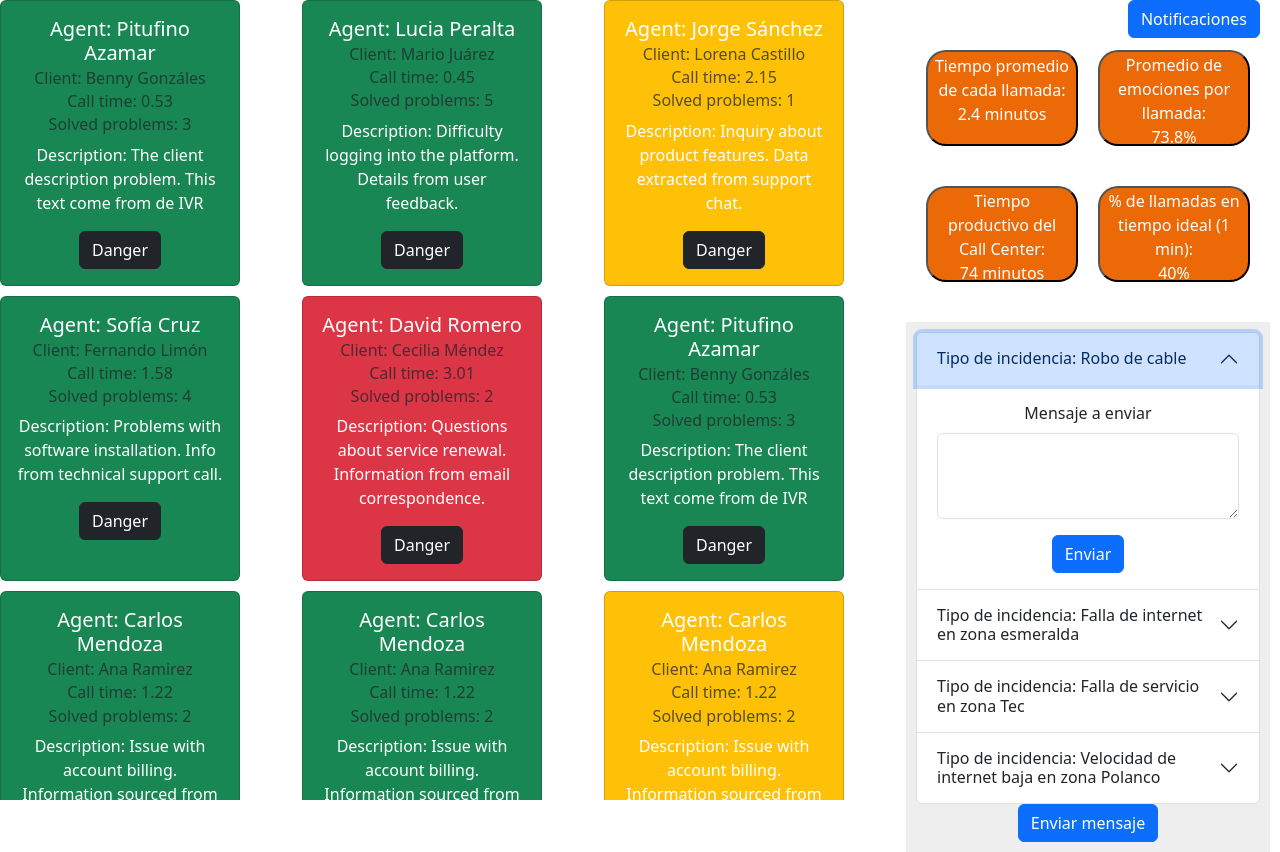
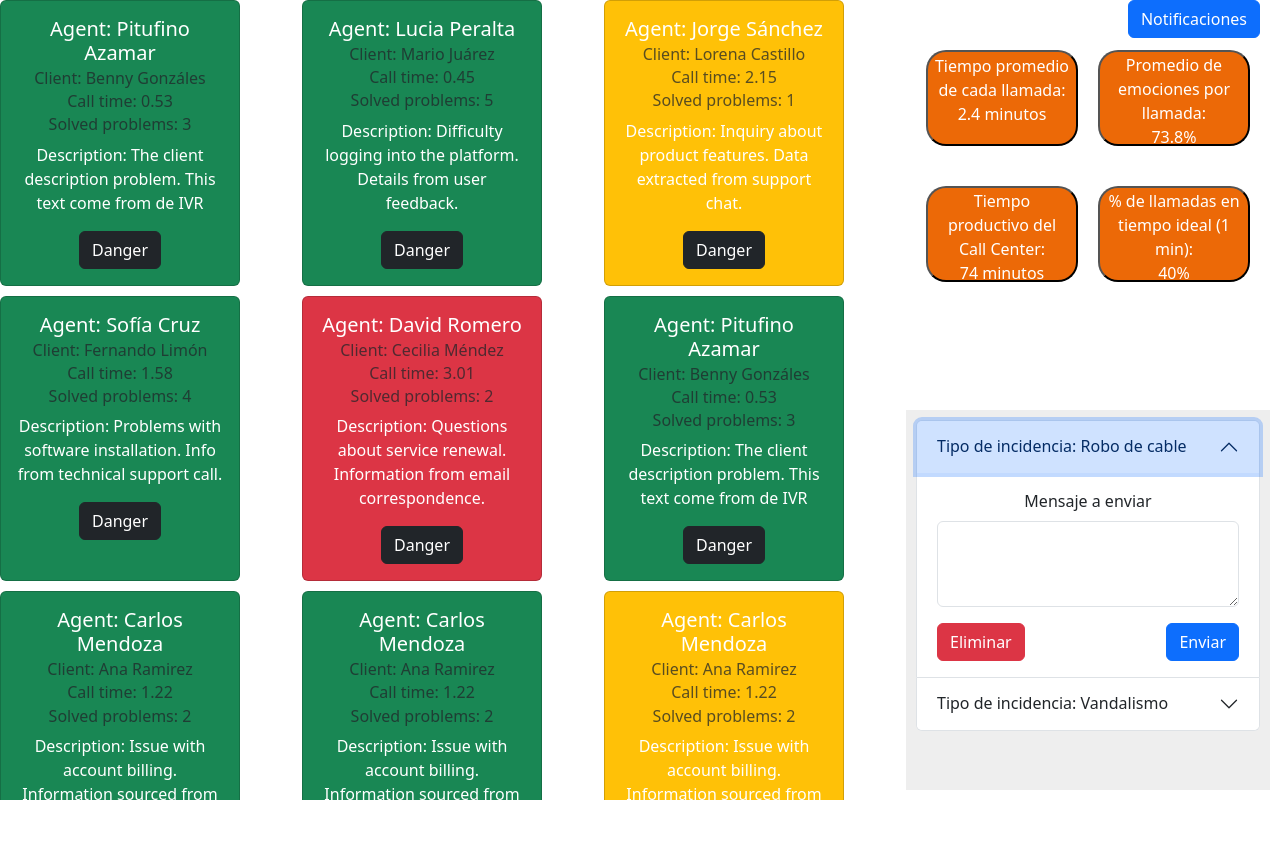
Before and after one commit to Bernardo0173/supint, a React (Create React App) app: page / in a window 1280 px wide. Both pictures are taken after a click on the button "Tipo de incidencia: Robo de cable". After the commit the page ends 800 px from the top, so only its background shows below. Built offline with nearby package versions, Linux system fonts and the light colour scheme.

Commit message:
Map ValInc
Se agrega la función de map al componente ValInc y tambien se le agrega el botón de eliminar

```diff
--- a/src/components/MainScreen.js
+++ b/src/components/MainScreen.js
@@ -1,10 +1,11 @@
-import React from "react";
+import React, { useState } from "react";
 import "../styles/mainScreen.css"; // Asegúrate de tener este archivo CSS en la misma carpeta
 import 'bootstrap/dist/css/bootstrap.min.css';
 import AgenteCard from "./AgenteCard";
 import Stats from './Stats';
 import NotificationsOffCanvas from './NotificationsOffCanvas';
 import ValInc from './ValInc';
+import Accordion from 'react-bootstrap/Accordion';
 import ButPopMens from './ButPopMens';
 
 const MainScreen = () => {
@@ -20,6 +21,17 @@ const MainScreen = () => {
     { name: "Carlos Mendoza", client: "Ana Ramirez", callTime: "1.22", problemsSolved: 2, description: "Issue with account billing. Information sourced from customer call.", style: "bg-warning text-white" },
     { name: "Carlos Mendoza", client: "Ana Ramirez", callTime: "1.22", problemsSolved: 2, description: "Issue with account billing. Information sourced from customer call.", style: "bg-danger text-white" }
   ];
+
+  const initialInc = [
+    { id: 0, tipoIncidencia: "Robo de cable" },
+    { id: 1, tipoIncidencia: "Vandalismo" },
+  ];
+
+  const [inc, setInc] = useState(initialInc);
+
+  const handleDelete = (id) => {
+    setInc(inc.filter(incidencia => incidencia.id !== id));
+  };
 
   return (
     <div className="main-container">
@@ -41,8 +53,20 @@ const MainScreen = () => {
           <Stats /> {/* Aquí se renderiza el componente Stats */}
         </div>
         <div className="bottom-section">
-          <ValInc /> {/* Aquí se renderiza el componente Reporte */}
-          <ButPopMens />
+          {inc.length === 0 ? (
+            <p>No hay reportes de incidencias por el momento</p>
+          ) : (
+            <Accordion>
+              {inc.map((incidencia) => (
+                <ValInc
+                  key={incidencia.id}
+                  eventKey={incidencia.id.toString()}
+                  tipoIncidencia={incidencia.tipoIncidencia}
+                  onDelete={() => handleDelete(incidencia.id)}
+                />
+              ))}
+            </Accordion>
+          )}
         </div>
       </div>
       <NotificationsOffCanvas />
--- a/src/components/ValInc.js
+++ b/src/components/ValInc.js
@@ -3,24 +3,23 @@ import Accordion from 'react-bootstrap/Accordion';
 import Form from 'react-bootstrap/Form';
 import Button from 'react-bootstrap/Button';
 
-function ValInc() {
+function ValInc({ tipoIncidencia, eventKey, onDelete }) {
   const [message, setMessage] = useState("");
   const [buttonText, setButtonText] = useState("Enviar");
 
   const handleSend = () => {
-    // Aquí puedes manejar el envío del mensaje
     setButtonText("Enviando...");
     setTimeout(() => {
+      alert('Mensaje enviado: ' + message);
       setButtonText("Enviar");
-      alert('Mensaje enviado: ' + message); // Simula el envío del mensaje
       setMessage("");
-    }, 2000); // Simula un envío de 2 segundos
+      onDelete();  // Eliminar la incidencia después de enviar el mensaje
+    }, 2000);
   };
 
   return (
-    <Accordion>
-      <Accordion.Item eventKey="0">
-        <Accordion.Header>Tipo de incidencia: Robo de cable</Accordion.Header>
+    <Accordion.Item eventKey={eventKey}>
+      <Accordion.Header>Tipo de incidencia: {tipoIncidencia}</Accordion.Header>
       <Accordion.Body>
         <Form>
           <Form.Group className="mb-3" controlId="exampleForm.ControlTextarea1">
@@ -32,70 +31,17 @@ function ValInc() {
               onChange={(e) => setMessage(e.target.value)}
             />
           </Form.Group>
+          <div className="d-flex justify-content-between">
+            <Button variant="danger" onClick={onDelete}>
+              Eliminar
+            </Button>
             <Button variant="primary" onClick={handleSend}>
               {buttonText}
             </Button>
+          </div>
         </Form>
       </Accordion.Body>
     </Accordion.Item>
-      <Accordion.Item eventKey="1">
-        <Accordion.Header>Tipo de incidencia: Falla de internet en zona esmeralda</Accordion.Header>
-        <Accordion.Body>
-          <Form>
-            <Form.Group className="mb-3" controlId="exampleForm.ControlTextarea1">
-              <Form.Label>Mensaje a enviar</Form.Label>
-              <Form.Control
-                as="textarea"
-                rows={3}
-                value={message}
-                onChange={(e) => setMessage(e.target.value)}
-              />
-            </Form.Group>
-            <Button variant="primary" onClick={handleSend}>
-              {buttonText}
-            </Button>
-          </Form>
-        </Accordion.Body>
-      </Accordion.Item>
-      <Accordion.Item eventKey="2">
-        <Accordion.Header>Tipo de incidencia: Falla de servicio en zona Tec </Accordion.Header>
-        <Accordion.Body>
-          <Form>
-            <Form.Group className="mb-3" controlId="exampleForm.ControlTextarea1">
-              <Form.Label>Mensaje a enviar</Form.Label>
-              <Form.Control
-                as="textarea"
-                rows={3}
-                value={message}
-                onChange={(e) => setMessage(e.target.value)}
-              />
-            </Form.Group>
-            <Button variant="primary" onClick={handleSend}>
-              {buttonText}
-            </Button>
-          </Form>
-        </Accordion.Body>
-      </Accordion.Item>
-      <Accordion.Item eventKey="3">
-        <Accordion.Header>Tipo de incidencia: Velocidad de internet baja en zona Polanco </Accordion.Header>
-        <Accordion.Body>
-          <Form>
-            <Form.Group className="mb-3" controlId="exampleForm.ControlTextarea1">
-              <Form.Label>Mensaje a enviar</Form.Label>
-              <Form.Control
-                as="textarea"
-                rows={3}
-                value={message}
-                onChange={(e) => setMessage(e.target.value)}
-              />
-            </Form.Group>
-            <Button variant="primary" onClick={handleSend}>
-              {buttonText}
-            </Button>
-          </Form>
-        </Accordion.Body>
-      </Accordion.Item>
-    </Accordion>
   );
 }
 
```
Lines whose indentation alone changed are shown as unchanged.
